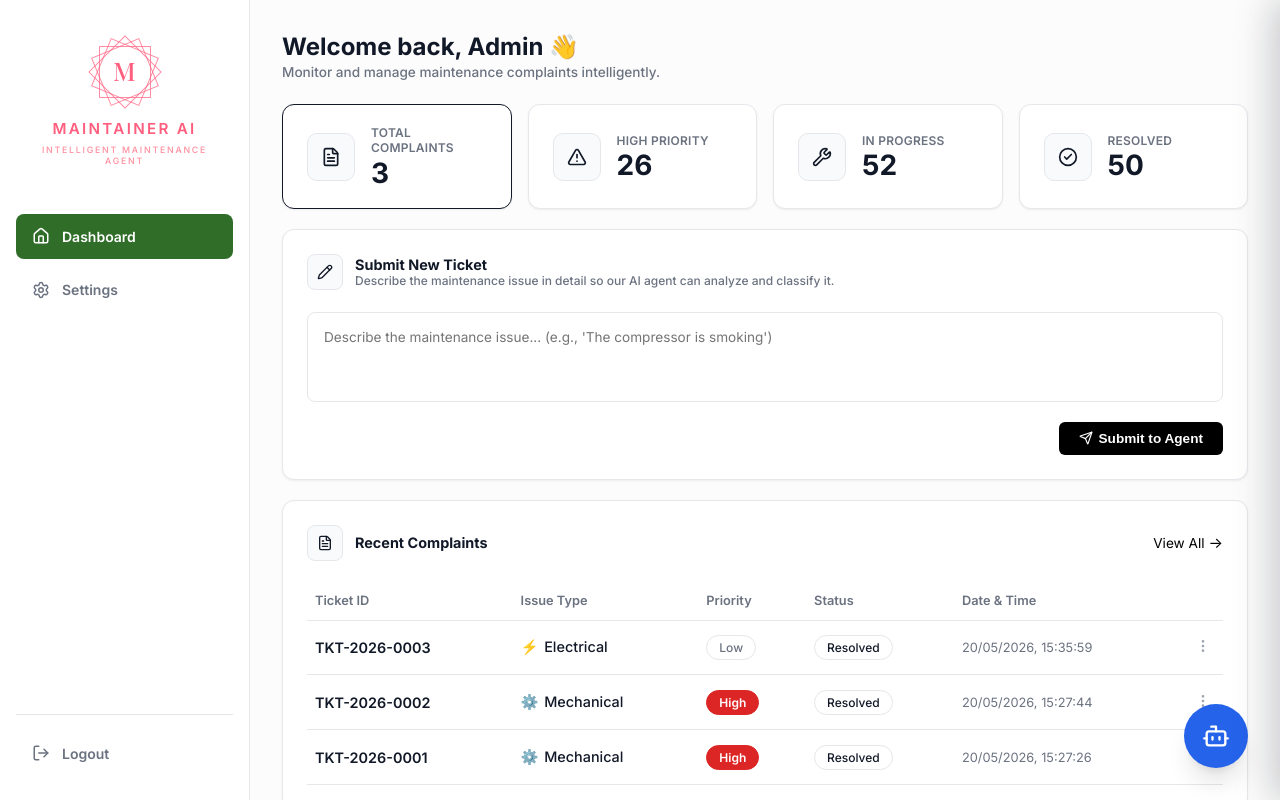
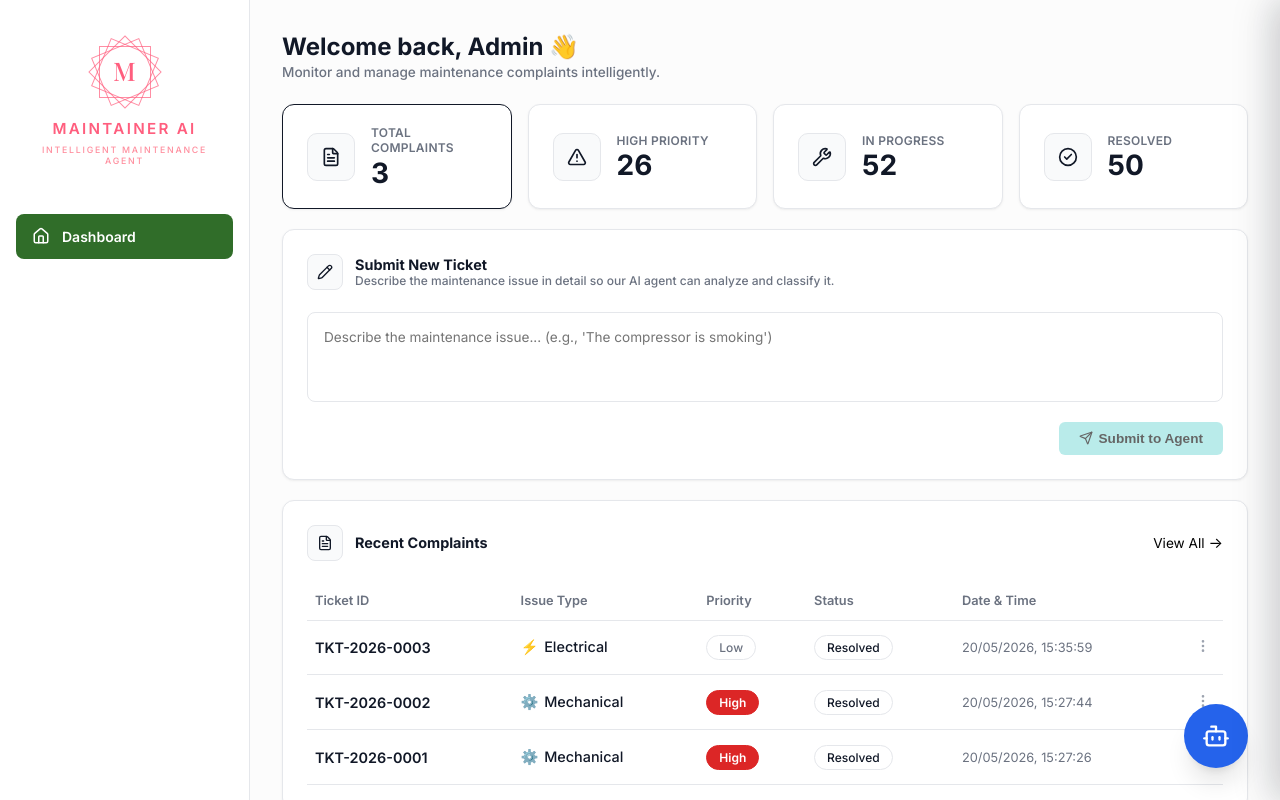
Before and after one commit to Vikash9546/OpsFloAssignment, a React app in the folder frontend/: page / in a window 1280 px wide. Built offline with nearby package versions, Linux system fonts and the light colour scheme; no server answers; the HTML template or start-up script is replaced by a standard one; a web font is replaced by a local one.

Commit message:
feat: update submit button background to #8BDFDD and remove settings and logout links from UI

```diff
--- a/frontend/src/App.jsx
+++ b/frontend/src/App.jsx
@@ -2,7 +2,7 @@ import React, { useState } from 'react';
 import MaintainerDashboard from './components/MaintainerDashboard';
 import RAGChatbot from './components/RAGChatbot';
 import {
-  Home, Settings, Bot, LogOut
+  Home, Bot
 } from 'lucide-react';
 
 function App() {
@@ -39,18 +39,6 @@ function App() {
             <Home size={18} />
             <span style={{ fontSize: '0.875rem', fontWeight: 600 }}>Dashboard</span>
           </div>
-          <div className="nav-item">
-            <Settings size={18} />
-            <span style={{ fontSize: '0.875rem', fontWeight: 600 }}>Settings</span>
-          </div>
-        </div>
-
-        {/* Sidebar Bottom Nav with Logout */}
-        <div className="nav-bottom">
-          <div className="nav-item" style={{ marginBottom: 0 }}>
-            <LogOut size={18} />
-            <span style={{ fontSize: '0.875rem', fontWeight: 600 }}>Logout</span>
-          </div>
         </div>
       </aside>
 
--- a/frontend/src/components/MaintainerDashboard.jsx
+++ b/frontend/src/components/MaintainerDashboard.jsx
@@ -254,17 +254,19 @@ export default function MaintainerDashboard({ triggerDiagnostics }) {
           <div style={{ display: 'flex', justifyContent: 'flex-end' }}>
             <button
               style={{
-                background: '#000000',
-                color: 'white',
+                background: '#8BDFDD',
+                color: '#000000',
                 borderRadius: '6px',
                 cursor: 'pointer',
                 padding: '0.55rem 1.25rem',
                 border: 'none',
                 fontSize: '0.85rem',
-                fontWeight: 600,
+                fontWeight: 700,
                 display: 'flex',
                 alignItems: 'center',
-                gap: '0.35rem'
+                gap: '0.35rem',
+                transition: 'all 0.2s ease',
+                opacity: (loading || !complaint.trim()) ? 0.6 : 1
               }}
               onClick={handleSubmit}
               disabled={loading || !complaint.trim()}
```
